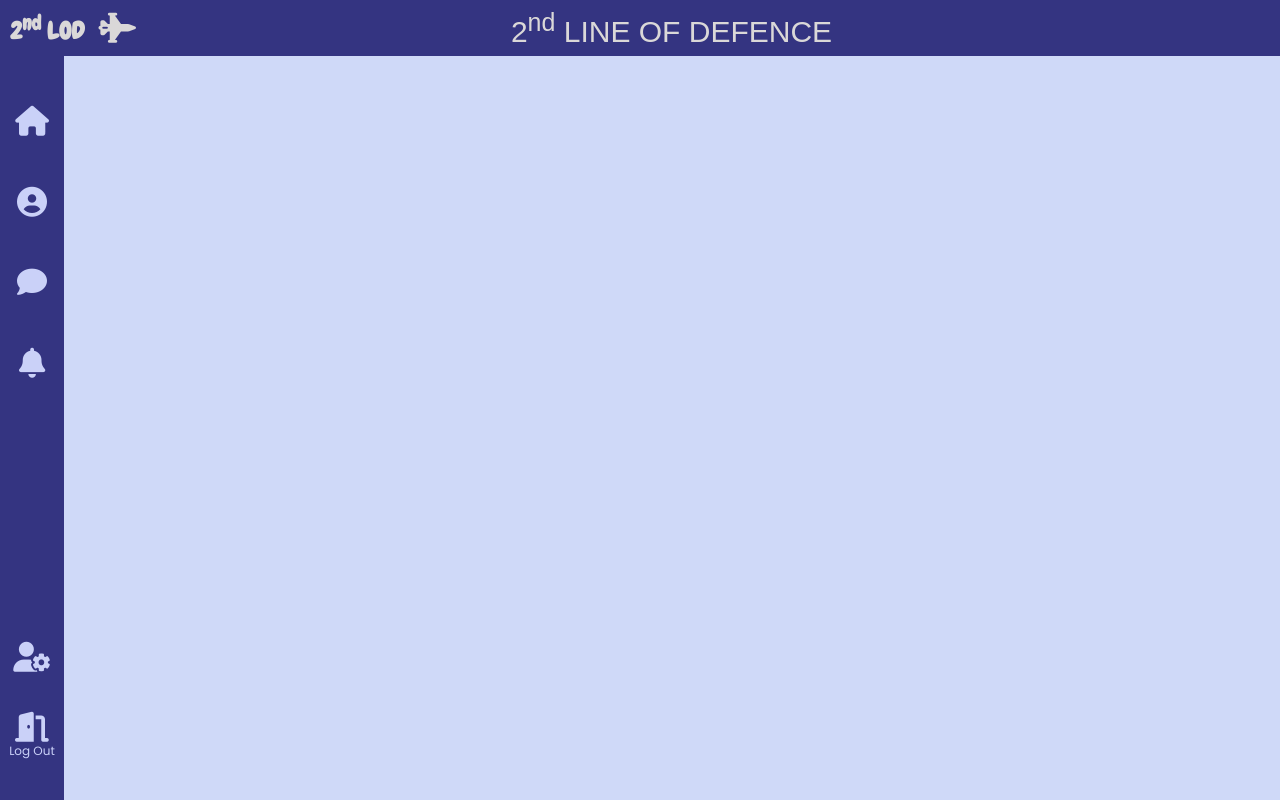
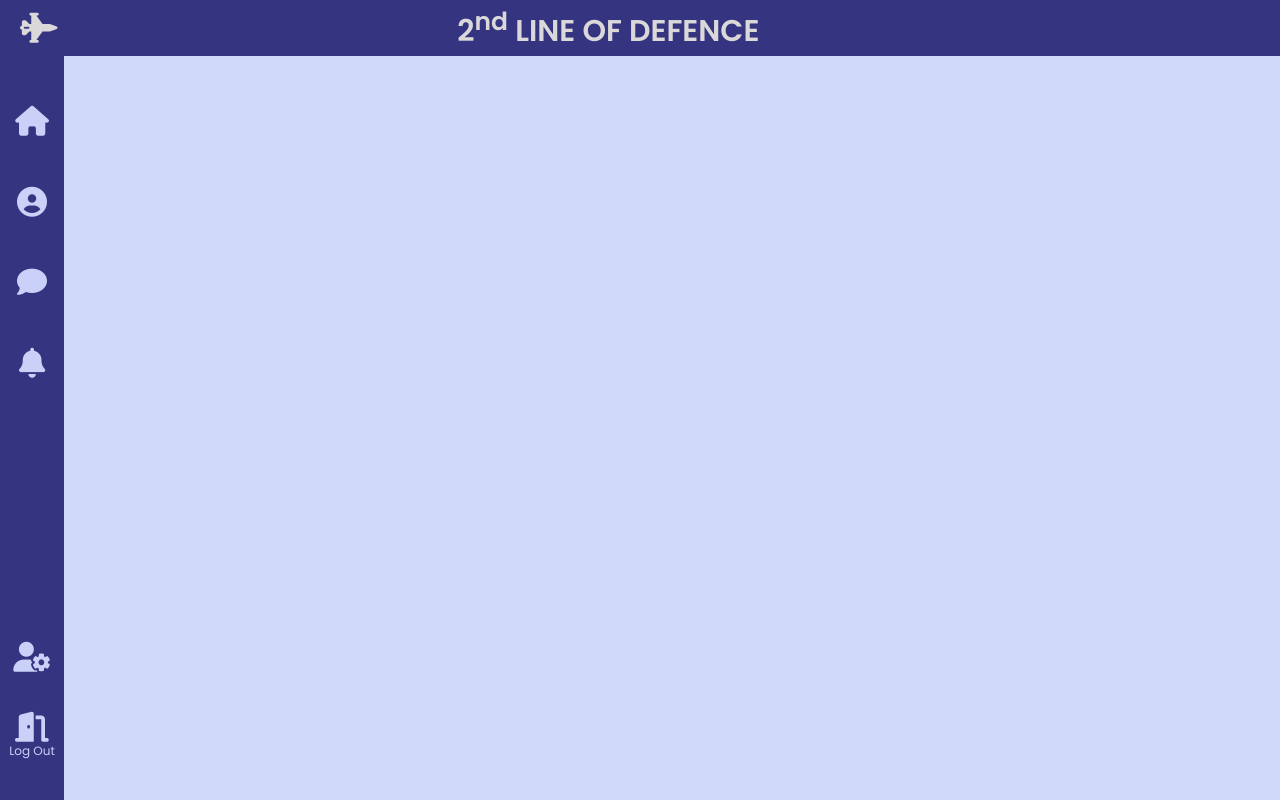
Before and after one commit to MuhammadYaseenAyub/2LOD, a plain HTML site: page index.html in a window 1280 px wide. Drawn offline with Linux system fonts and the light colour scheme.

Commit message:
designing home page

```diff
--- a/css/mainStyle.css
+++ b/css/mainStyle.css
@@ -16,18 +16,8 @@ body {
     background-color: rgb(52, 52, 129);
     color: rgb(218, 216, 216);
 }
-.logo-div {
-    flex: 1;
-    display: flex;
-    align-items: center;
-}
-.logo h1 {
-    font-family: "Chewy";
-    display: inline-block;
-    margin: 0px 10px;
-}
 .logo i{
-    margin-right: 5px;
+    margin-left: 20px;
     font-size: 30px;
 }
 
@@ -37,10 +27,11 @@ body {
     align-items: center;
     justify-content: center;
     font-size: 30px;
-    font-family: sans-serif;
+    font-family: "Poppins";
+    font-weight: 800;
 }
 .main-name span {
-    transform: translateX(-40%);
+    transform: translateX(-20%);
 }
 
 .vertical{
--- a/index.html
+++ b/index.html
@@ -8,17 +8,13 @@
     <title>2 LOD</title>
     <link rel="stylesheet" href="https://fonts.googleapis.com/css2?family=Chewy&dispaly=swap">
     <link href="https://fonts.googleapis.com/css2?family=Poppins&display=swap" rel="stylesheet">
-
+    <link href="https://fonts.googleapis.com/css2?family=Poppins:wght@600&display=swap" rel="stylesheet">
 </head>
 
 <body>
     <nav class="horizontal">
-        <div class="logo-div">
-            <div class="logo">
-                <h1>2<sup>nd</sup> LOD</h1>
+        <div class="logo">
                 <i class="fas fa-fighter-jet"></i>
-            </div>
-            <img src="" alt="">
         </div>
         <div class="main-name">
             <span>2<sup>nd</sup> LINE OF DEFENCE</span>
```
